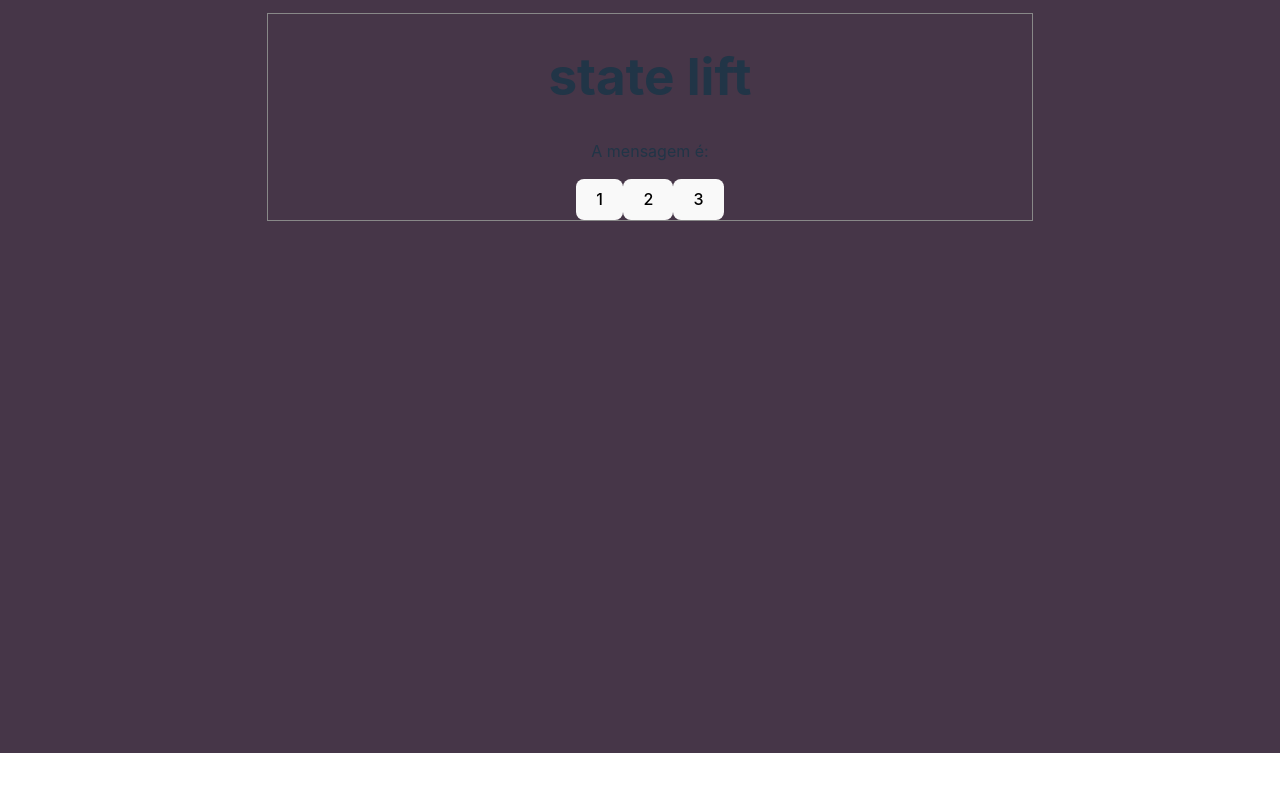
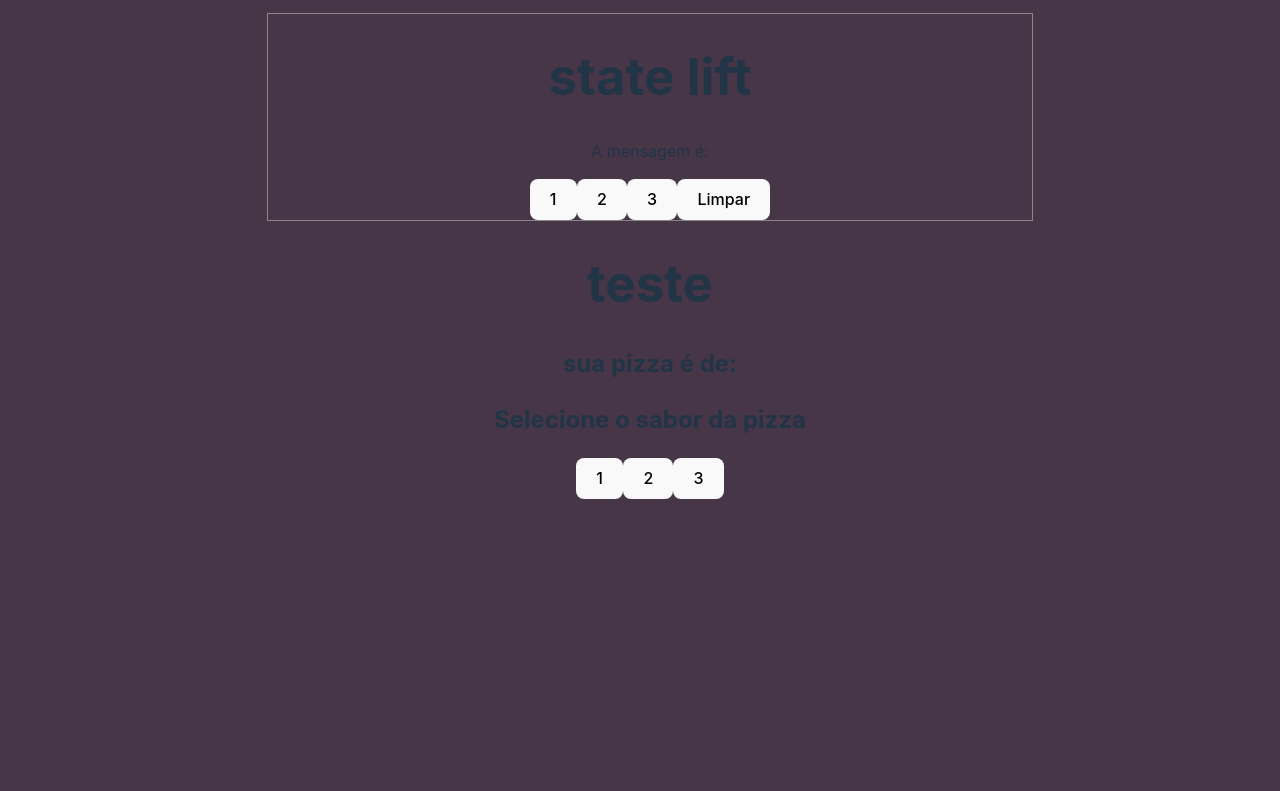
Before and after one commit to PedroSampaio11/aulas_react, a React (Vite) app in the folder 3_Avançando/avançando/: page / in a window 1280 px wide. Shown: the part 3879-4670 px from the top of the page. Before the commit the page ends 4632 px from the top, so only its background shows below. Built offline with nearby package versions, Linux system fonts and the light colour scheme.

Commit message:
"Added new components SaboresPizza and Pizza, updated App component with new state and functions, and modified MudarMessage component with an additional button"

```diff
--- a/3_Avançando/avançando/src/App.jsx
+++ b/3_Avançando/avançando/src/App.jsx
@@ -26,7 +26,12 @@ import { useState } from "react";
 import Message from "./components/Message";
 import MudarMessage from "./components/MudarMessage";
 
-function App() {// renderizaçao de lista de carros
+//  teste state
+import SaboresPizza from "./components/SaboresPizza";
+import Pizza from "./components/Pizza";
+
+function App() {
+  // renderizaçao de lista de carros
   const cars = [
     { id: 1, brand: "Audi", year: 2020 },
     { id: 2, brand: "Fiat", year: 2019 },
@@ -34,7 +39,7 @@ function App() {// renderizaçao de lista de carros
     { id: 4, brand: "Volkswagen", year: 2018 },
   ];
   //  -------   //
-  function showMessage(){
+  function showMessage() {
     alert("Mensagem enviada com sucesso!");
   }
   //  -------   //
@@ -43,6 +48,11 @@ function App() {// renderizaçao de lista de carros
     setMessage(msg);
   };
   //  -------   //
+  const [pizza, setPizza] = useState("");
+  const alterarPizza = (pizza) => {
+    setPizza(pizza);
+  };
+
   return (
     <div className="App" style={{ paddingBottom: "500px" }}>
       <Teste />
@@ -175,12 +185,22 @@ function App() {// renderizaçao de lista de carros
         }}
       >
         <h1 style={{ textAlign: "center" }}> Function props</h1>
-        <FunctionProps myFunction={showMessage}/>
+        <FunctionProps myFunction={showMessage} />
       </div>
       <div style={{ border: "1.5px solid #888" }}>
         <h1> state lift</h1>
-        <Message msg={message} />{/* Passa a mensagem correta para o componente Message */}
-        <MudarMessage alterarMessage={alterarMessage} />{/* Passa a função para MudarMessage */}
+        <Message msg={message} />
+        {/* Passa a mensagem correta para o componente Message */}
+        <MudarMessage alterarMessage={alterarMessage} />
+        {/* Passa a função para MudarMessage */}
+      </div>
+
+      <div>
+        <h1>teste</h1>
+        {/*  primeiro pizza (antes do =) é o nome da prop */}
+        {/* O segundo pizza (depois do =) é o valor do estado que o pai tem guardado */}
+        <Pizza pizza={pizza} />
+        <SaboresPizza alterarPizza={alterarPizza} />
       </div>
     </div>
   );
--- a/3_Avançando/avançando/src/components/MudarMessage.jsx
+++ b/3_Avançando/avançando/src/components/MudarMessage.jsx
@@ -1,13 +1,14 @@
 import React from 'react'
 
 const MudarMessage = ({alterarMessage}) => {
-  const msgs = ["oi", "ola", "tudo bem " ]
+  const msgs = ["oi", "ola", "tudo bem ", "" ]
   return (
     <div>
       {/* Passa as mensagens diretamente ao invés de passar o índice */}
       <button onClick={()=> alterarMessage(msgs[0])}> 1 </button>
       <button onClick={()=> alterarMessage(msgs[1])}> 2 </button>
       <button onClick={()=> alterarMessage(msgs[2])}> 3 </button>
+      <button onClick={()=> alterarMessage(msgs[3])}> Limpar</button>
     </div>
   )
 }
--- /dev/null
+++ b/3_Avançando/avançando/src/components/Pizza.jsx
@@ -0,0 +1,11 @@
+import React from 'react'
+
+const Pizza = ({pizza}) => {
+  return (
+    <div>
+      <h2>sua pizza é de: {pizza}</h2>
+    </div>
+  )
+}
+
+export default Pizza
--- /dev/null
+++ b/3_Avançando/avançando/src/components/SaboresPizza.jsx
@@ -0,0 +1,21 @@
+import React from 'react'
+
+const SaboresPizza = ({alterarPizza}) => {
+  const pizzas = [ "margherita", "brocolis", "queijo"]
+  return (
+    <div>
+      <h2>Selecione o sabor da pizza</h2>
+      <button onClick={()=> {
+        alterarPizza(pizzas[0])
+      }}> 1</button>
+      <button onClick={()=> {
+        alterarPizza(pizzas[1])
+      }}> 2</button>
+      <button onClick={()=> {
+        alterarPizza(pizzas[2])
+      }}> 3</button>
+    </div>
+  )
+}
+
+export default SaboresPizza
```
